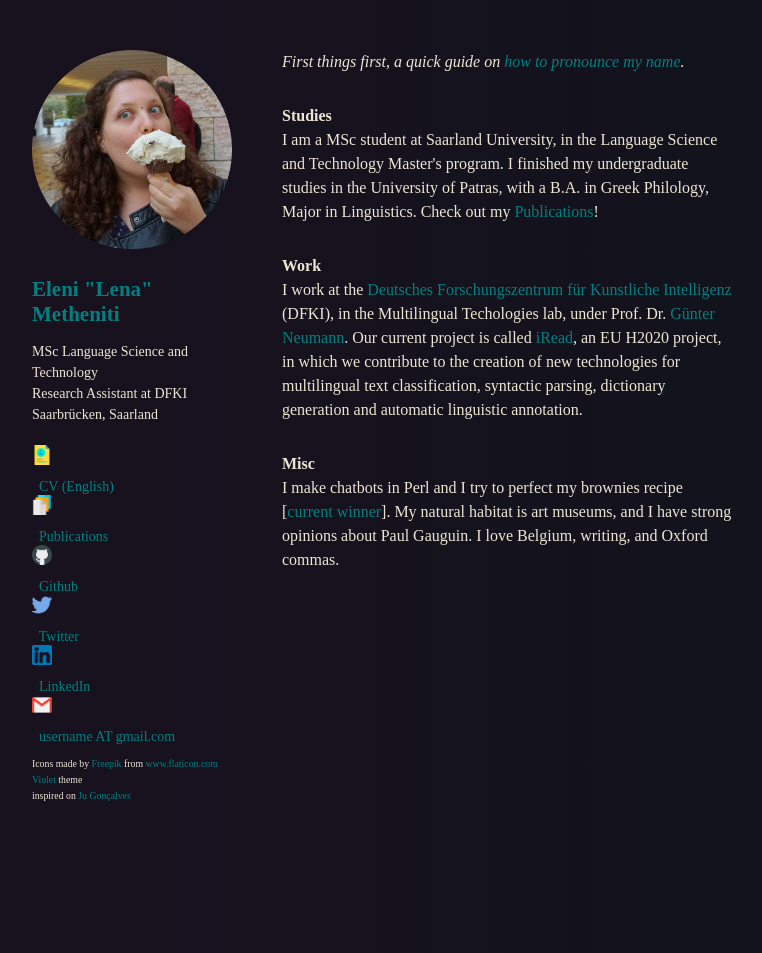
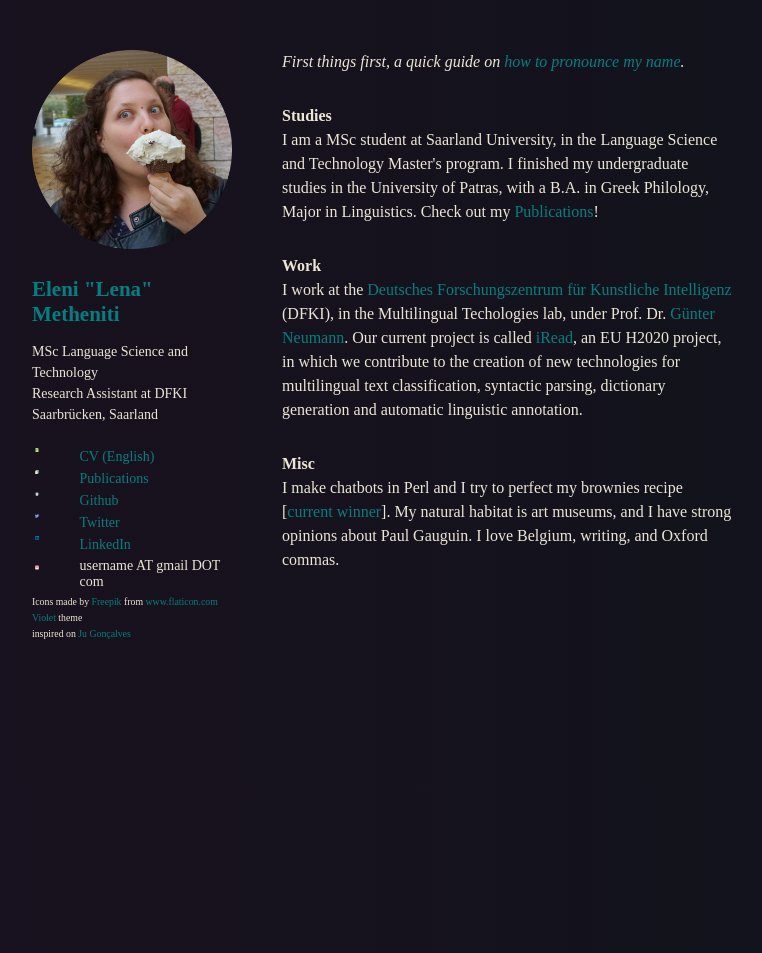
Before and after one commit to lenakmeth/lenakmeth.github.io, a Jekyll site: the page built from index.html, in a window 1280 px wide. Shown: the whole page, without its empty margins (68-830 px from the left). Built offline with Jekyll 4.4.1, drawn with Linux system fonts in a browser that asks for light colours; after the commit the page ends 900 px from its top, so only the background shows below that.

Commit message:
fix header in index

```diff
--- a/index.html
+++ b/index.html
@@ -16,18 +16,33 @@
   </p>
 
   <nav>
-<ul>
-    <li><a alt="CV" href="{{ site.cv }}" target="_blank" rel="noopener"><div class="container"><img src="src/icons/research.png" max-width="10%" max-height="10%"></div> &nbsp; CV (English)</a> </li>
 
-    <li><a alt="CV" href="publications.html" target="_blank" rel="noopener"><div class="container"><img src="src/icons/paper.png" max-width="10%" max-height="10%"></div> &nbsp; Publications</a> </li>
-
-    <li><a alt="Github" href="https://github.com/{{ site.github }}" target="_blank" rel="noopener"><div class="container"><img src="src/icons/github.png" max-width="10%" max-height="10%"></div> &nbsp; Github</a> </li>
-
-    <li><a alt="Twitter" href="https://twitter.com/{{ site.twitter }}" target="_blank" rel="noopener"> <div class="container"><img src="src/icons/twitter.png" max-width="10%" max-height="10%"></div> &nbsp; Twitter</a> </li>
-
-    <li><a alt="LinkedIn" href="https://www.linkedin.com/in/lenakmeth/" target="_blank" rel="noopener"><div class="container"><img src="src/icons/linkedin.png" max-width="10%" max-height="10%"></div> &nbsp; LinkedIn</a> </li>
-
-    <li><a alt="E-mail" href=" " target="_blank" rel="noopener"><div class="container"><img src="src/icons/gmail.png" max-width="10%" max-height="10%"></div> &nbsp; username AT gmail.com</a> </li>
+<table>
+  <tr>
+    <td><a alt="CV" href="{{ site.cv }}" target="_blank" rel="noopener"><div class="container"><img src="src/icons/research.png" max-width="10%" max-height="10%"></div></a> </td>
+    <td><a alt="CV" href="{{ site.cv }}" target="_blank" rel="noopener">CV (English)</a> </td>
+  </tr>
+  <tr>
+    <td><a alt="CV" href="publications.html" target="_blank" rel="noopener"><div class="container"><img src="src/icons/paper.png" max-width="10%" max-height="10%"></div></a></td>
+    <td><a alt="CV" href="publications.html" target="_blank" rel="noopener"> Publications</a></td>
+  </tr>
+  <tr>
+    <td><a alt="Github" href="https://github.com/{{ site.github }}" target="_blank" rel="noopener"><div class="container"><img src="src/icons/github.png" max-width="10%" max-height="10%"></div></a> </td>
+    <td><a alt="Github" href="https://github.com/{{ site.github }}" target="_blank" rel="noopener"> Github</a> </td>
+  </tr>
+  <tr>
+    <td><a alt="Twitter" href="https://twitter.com/{{ site.twitter }}" target="_blank" rel="noopener"> <div class="container"><img src="src/icons/twitter.png" max-width="10%" max-height="10%"></div></a></td>
+    <td><a alt="Twitter" href="https://twitter.com/{{ site.twitter }}" target="_blank" rel="noopener">Twitter</a></td>
+  </tr>
+  <tr>
+    <td><a alt="LinkedIn" href="https://www.linkedin.com/in/lenakmeth/" target="_blank" rel="noopener"><div class="container"><img src="src/icons/linkedin.png" max-width="10%" max-height="10%"></div></a> </td>
+    <td><a alt="LinkedIn" href="https://www.linkedin.com/in/lenakmeth/" target="_blank" rel="noopener">LinkedIn</a> </td>
+  </tr>
+  <tr>
+    <td><a alt="E-mail" href=" " target="_blank" rel="noopener"><div class="container"><img src="src/icons/gmail.png" max-width="10%" max-height="10%"></div></a></td>
+    <td>username AT gmail DOT com</td>
+  </tr>
+</table>
 
    <!--  <li><a alt="Instagram" href="https://www.instagram.com/lenakmeth/" target="_blank" rel="noopener"><div class="container"><img src="src/icons/instagram.png" max-width="10%" max-height="10%"></div> &nbsp; Instagram</a> </li> -->
 
```
